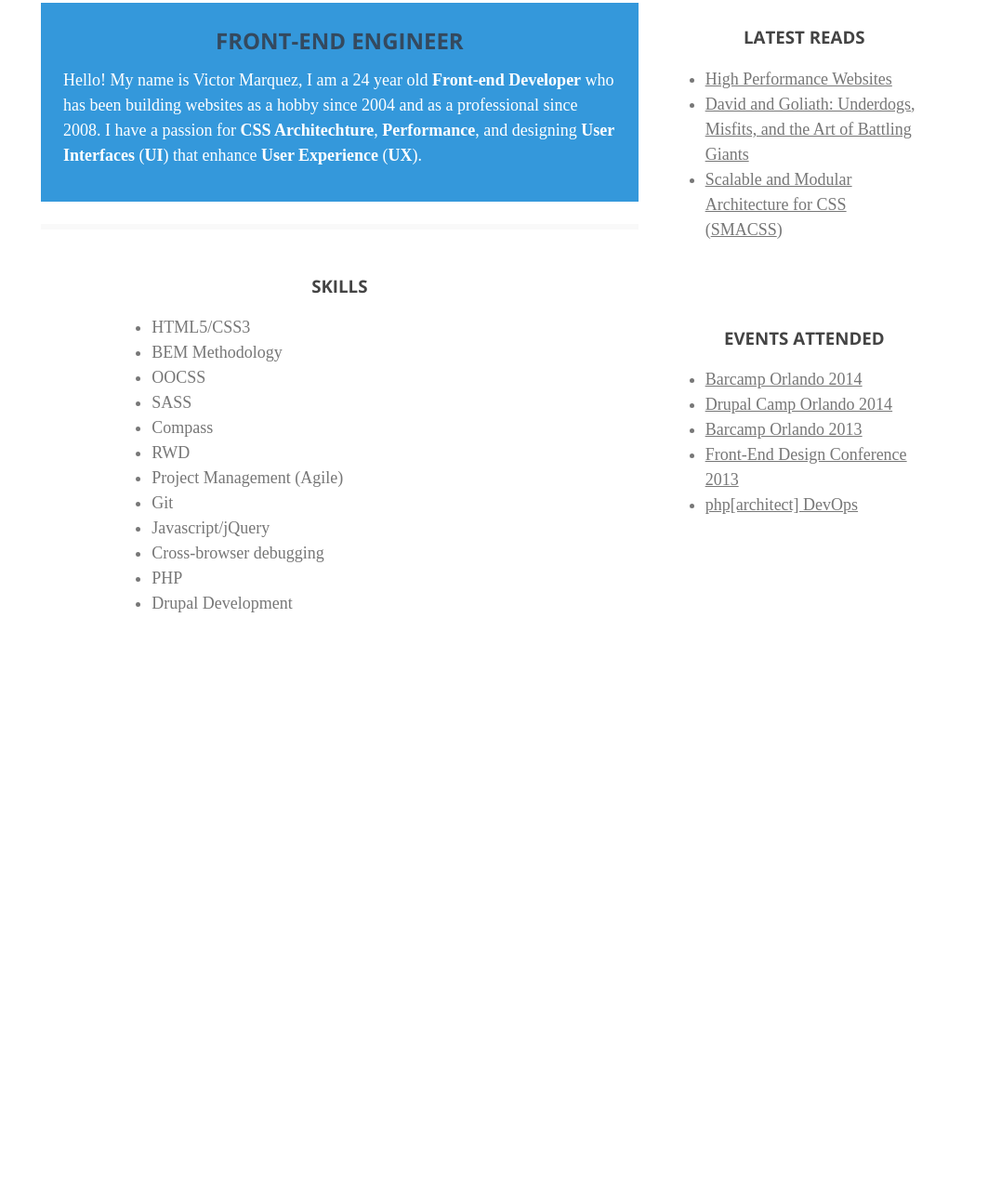
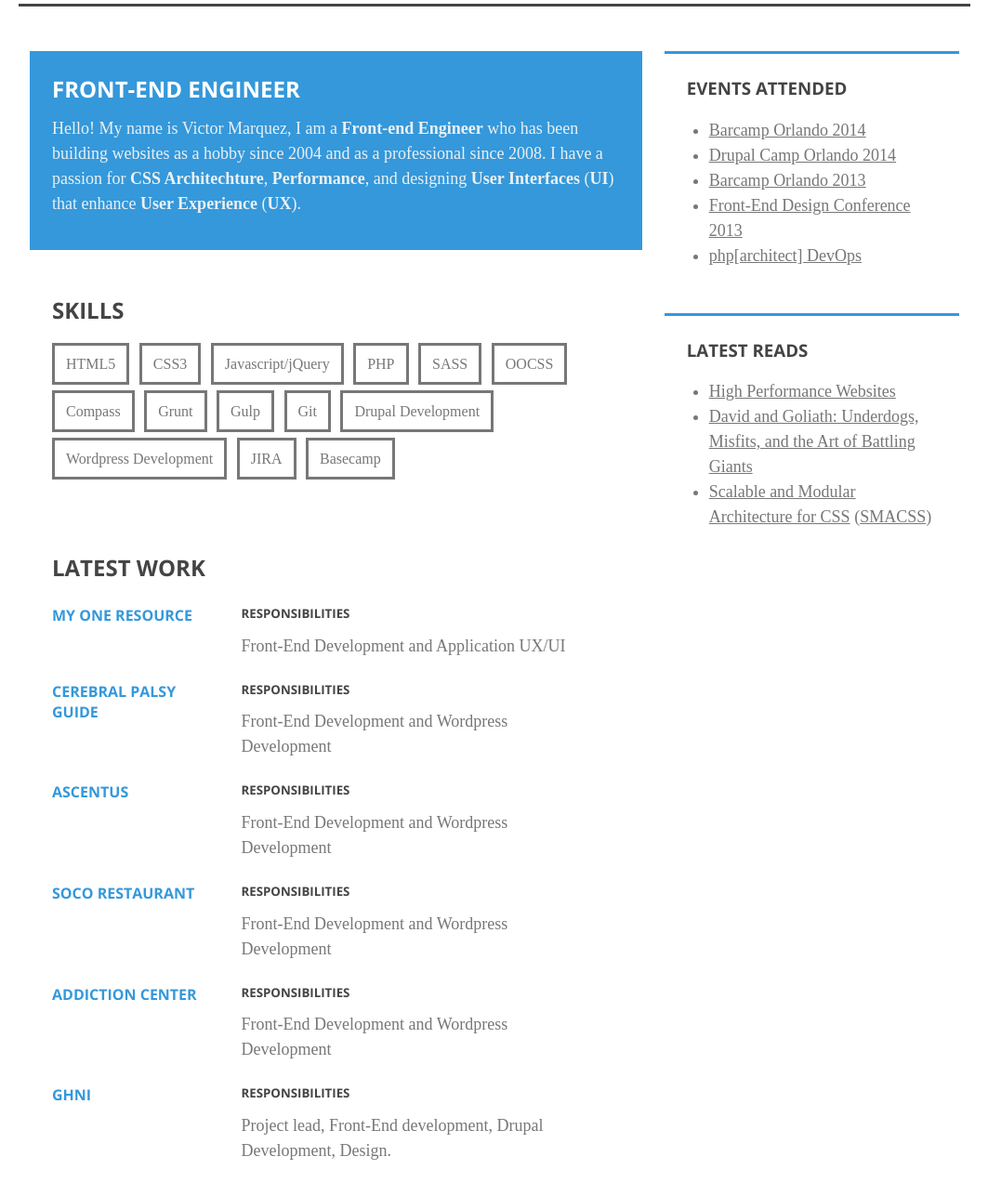
Before and after one commit to vhmarquez/portfoliov2, a plain HTML site: page index.html in a window 1280 px wide. Shown: the part 221-1508 px from the top of the page at 93% size, without its empty margins (108-1171 px from the left). Before the commit the page ends 950 px from the top, so only its background shows below. Drawn offline with nearby package versions, Linux system fonts and the light colour scheme; a web font is replaced by a local one.

Commit message:
Updates to structure.

```diff
--- a/index.html
+++ b/index.html
@@ -7,7 +7,7 @@
 		<meta charset="utf-8">
 		<meta http-equiv="X-UA-Compatible" content="IE=edge,chrome=1">
 		<title></title>
-		<meta name="description" content="">
+		<meta name="Responsibilities" content="">
 		<meta name="viewport" content="width=device-width, initial-scale=1">
 		<meta name="apple-mobile-web-app-capable" content="yes">
 		<meta name="mobile-web-app-capable" content="yes">
@@ -27,55 +27,98 @@
 			<p class="browsehappy">You are using an <strong>outdated</strong> browser. Please <a href="http://browsehappy.com/">upgrade your browser</a> to improve your experience.</p>
 		<![endif]-->
 
+
 		<main class="main" id="main">
-			<div class="grid">
-				<div class="grid-item one-whole">
 			<div class="header">
 				<h1 class="branding">Víctor Márquez</h1>
-						<span class="contact-info"><strong>email:</strong> victormarquez.dev@gmail.com</span>
-						<span class="contact-info"><strong>phone:</strong> 407.221.4332</span>
+				<span class="contact-info"><span class="icon-email"></span> victormarquez.dev@gmail.com</span>
+				<span class="contact-info"><span class="icon-phone"></span> 407.221.4332</span>
 			</div>
-					<div class="grid-item two-thirds">
+			<div class="grid-half">
+				<div class="grid-item lap-two-thirds">
 					<div class="box bg">
 						<h2>Front-End Engineer</h2>
-							<p class="intro">Hello! My name is Victor Marquez, I am a 24 year old <strong>Front-end Developer</strong> who has been building websites  as a hobby since 2004 and as a professional since 2008. I have a passion for <strong>CSS Architechture</strong>, <strong>Performance</strong>, and designing <strong>User Interfaces</strong> &#40;<strong>UI</strong>&#41; that enhance <strong>User Experience</strong> &#40;<strong>UX</strong>&#41;.</p>
+						<p class="intro">Hello! My name is Victor Marquez, I am a <strong>Front-end Engineer</strong> who has been building websites  as a hobby since 2004 and as a professional since 2008. I have a passion for <strong>CSS Architechture</strong>, <strong>Performance</strong>, and designing <strong>User Interfaces</strong> &#40;<strong>UI</strong>&#41; that enhance <strong>User Experience</strong> &#40;<strong>UX</strong>&#41;.</p>
 					</div>
-						<hr>
-						<div class="box medium">
-							<h3>Skills</h3>
-							<ul>
-								<li>HTML5/CSS3</li>
-								<li>BEM Methodology</li>
+					<div class="box">
+						<h2>Skills</h2>
+						<ul class="floated">
+							<li>HTML5</li>
+							<li>CSS3</li>
+							<li>Javascript/jQuery</li>
+							<li>PHP</li>
+							<li>SASS</li>
 							<li>OOCSS</li>
-								<li>SASS</li>
 							<li>Compass</li>
-								<li>RWD</li>
-								<li>Project Management &#40;Agile&#41;</li>
+							<li>Grunt</li>
+							<li>Gulp</li>
 							<li>Git</li>
-								<li>Javascript/jQuery</li>
-								<li>Cross-browser debugging</li>
-								<li>PHP</li>
 							<li>Drupal Development</li>
+							<li>Wordpress Development</li>
+							<li>JIRA</li>
+							<li>Basecamp</li>
 						</ul>
 					</div>
+					<div class="box">
+						<h2>Latest Work</h2>
+						<div class="work-item">
+							<div class="grid-item lap-one-third">
+								<h4><a href="http://www.m1r.com">My One Resource</a></h4>
 							</div>
-					<div class="grid-item one-third">
-						<div class="box">
-							<h3>Latest Reads</h3>
-							<ul>
-								<li>
-									<a href="http://shop.oreilly.com/product/9780596529307.do" target="_blank">High Performance Websites</a>
-								</li>
-								<li>
-									<a href="http://www.amazon.com/David-Goliath-Underdogs-Misfits-Battling/dp/0316204366" target="_blank">David and Goliath: Underdogs, Misfits, and the Art of Battling Giants</a>
-								</li>
-								<li>
-									<a href="https://smacss.com/" target="_blank">Scalable and Modular Architecture for CSS</a> &#40;<a href="https://smacss.com/" target="_blank">SMACSS</a>&#41;
-								</li>
-							</ul>
+							<div class="grid-item lap-two-thirds">
+								<h5>Responsibilities</h5>
+								<p>Front-End Development and Application UX/UI</p>
 							</div>
-
-						<div class="box">
+						</div>
+						<div class="work-item">
+							<div class="grid-item lap-one-third">
+								<h4><a href="http://www.cerebralpalsyguide.com">Cerebral Palsy Guide</a></h4>
+							</div>
+							<div class="grid-item lap-two-thirds">
+								<h5>Responsibilities</h5>
+								<p>Front-End Development and Wordpress Development</p>
+							</div>
+						</div>
+						<div class="work-item">
+							<div class="grid-item lap-one-third">
+								<h4><a href="http://www.ascentus.com">Ascentus</a></h4>
+							</div>
+							<div class="grid-item lap-two-thirds">
+								<h5>Responsibilities</h5>
+								<p>Front-End Development and Wordpress Development</p>
+							</div>
+						</div>
+						<div class="work-item">
+							<div class="grid-item lap-one-third">
+								<h4><a href="http://www.socothorntonpark.com">Soco Restaurant</a></h4>
+							</div>
+							<div class="grid-item lap-two-thirds">
+								<h5>Responsibilities</h5>
+								<p>Front-End Development and Wordpress Development</p>
+							</div>
+						</div>
+						<div class="work-item">
+							<div class="grid-item lap-one-third">
+								<h4><a href="http://www.addictioncenter.com">Addiction Center</a></h4>
+							</div>
+							<div class="grid-item lap-two-thirds">
+								<h5>Responsibilities</h5>
+								<p>Front-End Development and Wordpress Development</p>
+							</div>
+						</div>
+						<div class="work-item">
+							<div class="grid-item lap-one-third">
+								<h4><a href="http://www.globalhopenetwork.org/us/">GHNI</a></h4>
+							</div>
+							<div class="grid-item lap-two-thirds">
+								<h5>Responsibilities</h5>
+								<p>Project lead, Front-End development, Drupal Development, Design.</p>
+							</div>
+						</div>
+					</div>
+				</div>
+				<div class="grid-item lap-one-third">
+					<div class="box border">
 						<h3>Events Attended</h3>
 						<ul>
 							<li>
@@ -95,6 +138,19 @@
 							</li>
 						</ul>
 					</div>
+					<div class="box border">
+						<h3>Latest Reads</h3>
+						<ul>
+							<li>
+								<a href="http://shop.oreilly.com/product/9780596529307.do" target="_blank">High Performance Websites</a>
+							</li>
+							<li>
+								<a href="http://www.amazon.com/David-Goliath-Underdogs-Misfits-Battling/dp/0316204366" target="_blank">David and Goliath: Underdogs, Misfits, and the Art of Battling Giants</a>
+							</li>
+							<li>
+								<a href="https://smacss.com/" target="_blank">Scalable and Modular Architecture for CSS</a> &#40;<a href="https://smacss.com/" target="_blank">SMACSS</a>&#41;
+							</li>
+						</ul>
 					</div>
 				</div>
 			</div>
--- a/temp/sass/components/_header.sass
+++ b/temp/sass/components/_header.sass
@@ -8,8 +8,9 @@
 .header
 	display: block
 	position: relative
-	padding: 84px 24px 24px 24px
-	margin-bottom: 36px
+	padding: 84px 24px 64px 24px
+	margin-bottom: 48px
+	text-align: center
 
 // branding
 ////////////////////////////////////////////////
@@ -18,8 +19,8 @@
 	font-size: 34px
 	line-height: 46px
 	font-weight: 800
-	color: #3498db
-	text-align: left
+	color: #444
+	text-align: center
 	text-transform: uppercase
 	letter-spacing: 15px
 	margin-bottom: 12px
@@ -30,7 +31,7 @@
 		position: absolute
 		height: 3px
 		width: 100%
-		background: #34495e
+		background: #444
 		content: ''
 		bottom: 0
 		left: 0
--- a/temp/sass/structure/_structure.sass
+++ b/temp/sass/structure/_structure.sass
@@ -16,10 +16,11 @@ body
 hr
 	display: block
 	position: relative
-	height: 6px
+	height: 3px
 	width: 100%
-	background: #f9f9f9
-	margin: 24px 0
+	max-width: 760px
+	background: #444
+	margin: 0 auto 24px 0
 	padding: 0
 	border: 0
 
@@ -44,7 +45,7 @@ hr
 	padding: 24px
 	width: 100%
 	margin-bottom: 24px
-	text-align: center
+	text-align: left
 
 	&.medium
 		max-width: 500px
@@ -54,18 +55,36 @@ hr
 		border: 6px solid #f9f9f9
 
 	&.border
-		border-bottom: 6px solid #f9f9f9
+		border-top: 3px solid #3498db
 
 	&.bg
 		background: #3498db
 
 		h2,
 		h3
-			color: #34495e
+			color: #fff
 
 		p,
 		li
-			color: #fff !important
+			color: #ecf0f1 !important
+
+.work-item
+	@extend .grid
+	padding: 12px 0
+
+	a
+		position: relative
+		display: block
+		margin-bottom: 12px
+		color: #3498db
+		text-decoration: none
+		+transition(color .4s ease-in-out)
+
+		+hover
+			color: #777
+
+	p
+		margin-bottom: 0
 
 .one-whole
 	width: 100%
@@ -73,11 +92,23 @@ hr
 .one-half
 	width: percentage(1/2)
 
+.lap-one-half
+	+media-query(lap)
+		width: percentage(1/2)
+
 .one-third
 	width: percentage(1/3)
 
+.lap-one-third
+	+media-query(lap)
+		width: percentage(1/3)
+
 .two-thirds
 	width: percentage(2/3)
+
+.lap-two-thirds
+	+media-query(lap)
+		width: percentage(2/3)
 
 .one-quarter
 	width: percentage(1/4)
--- a/temp/sass/structure/_typography.sass
+++ b/temp/sass/structure/_typography.sass
@@ -14,6 +14,11 @@
 =gentium
 	font-family: 'Gentium Basic', serif
 
+// align
+////////////////////////////////////////////////
+
+.center
+	text-align: center
 
 // headings
 ////////////////////////////////////////////////
@@ -47,6 +52,9 @@ pre
 	-webkit-font-smoothing: antialiased
 	-moz-osx-font-smoothing: grayscale
 
+ul
+	margin-bottom: 0
+
 ul,
 li
 	font-size: 18px
@@ -55,6 +63,17 @@ li
 	+gentium
 	text-align: left
 
+ul.floated
+	@extend .cf
+	padding-left: 0
+
+	li
+		font-size: 16px
+		display: inline-block
+		padding: 6px 12px
+		border: 3px solid #777
+		margin: 0 6px 6px 0
+
 a
 	color: #777
 	+transition(color .4s ease-in-out)
--- a/temp/sass/tools/_grids.sass
+++ b/temp/sass/tools/_grids.sass
@@ -10,6 +10,11 @@
 	@extend %cf
 	width: 100%
 	margin-left: -$base-spacing-unit
+
+.grid-half
+	@extend %cf
+	width: 100%
+	margin-left: -$hsu
 
 %grid-item,
 .grid-item
```
Also changed, not shown: architecture/css/screen.min.css, temp/css/screen.css. Lines whose indentation alone changed are shown as unchanged.
